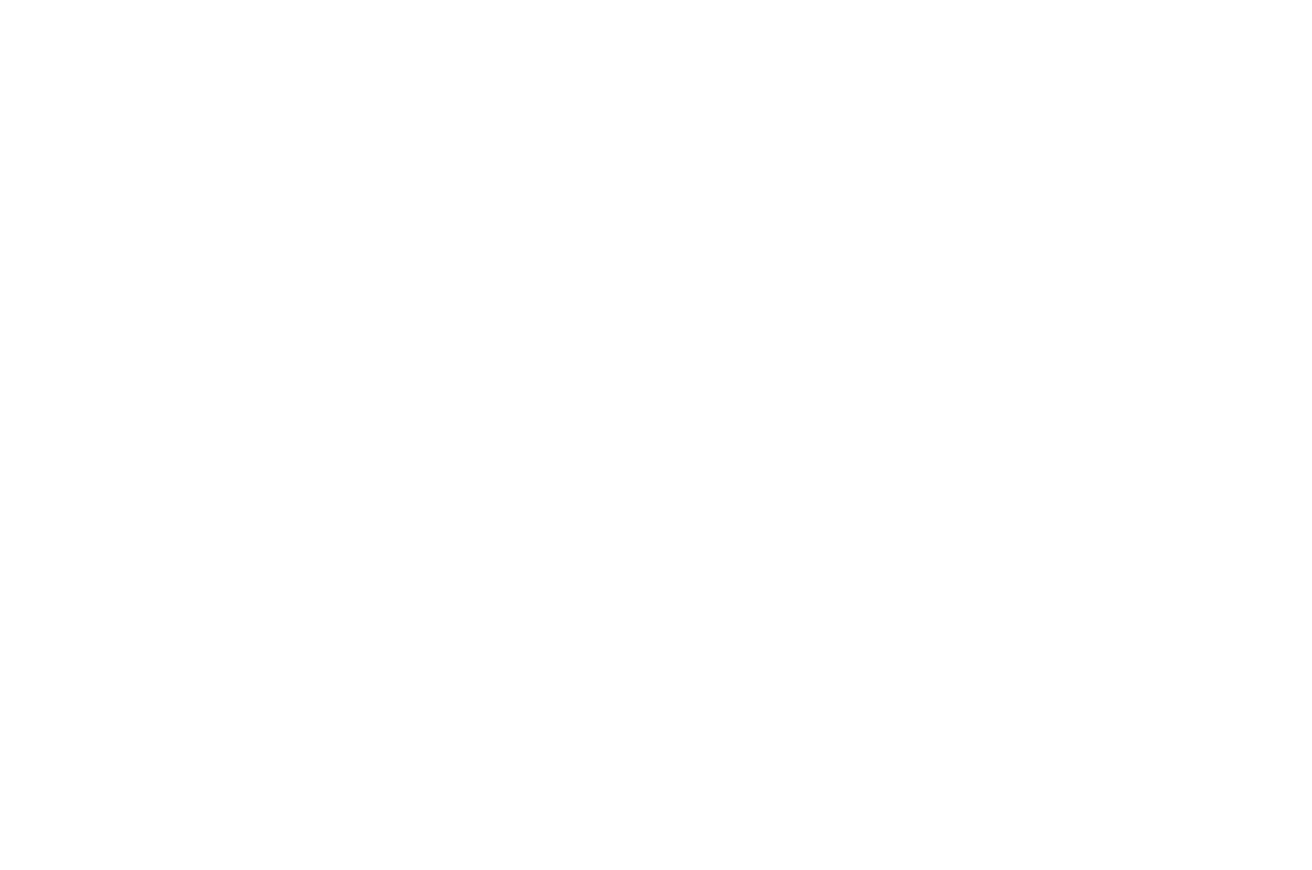
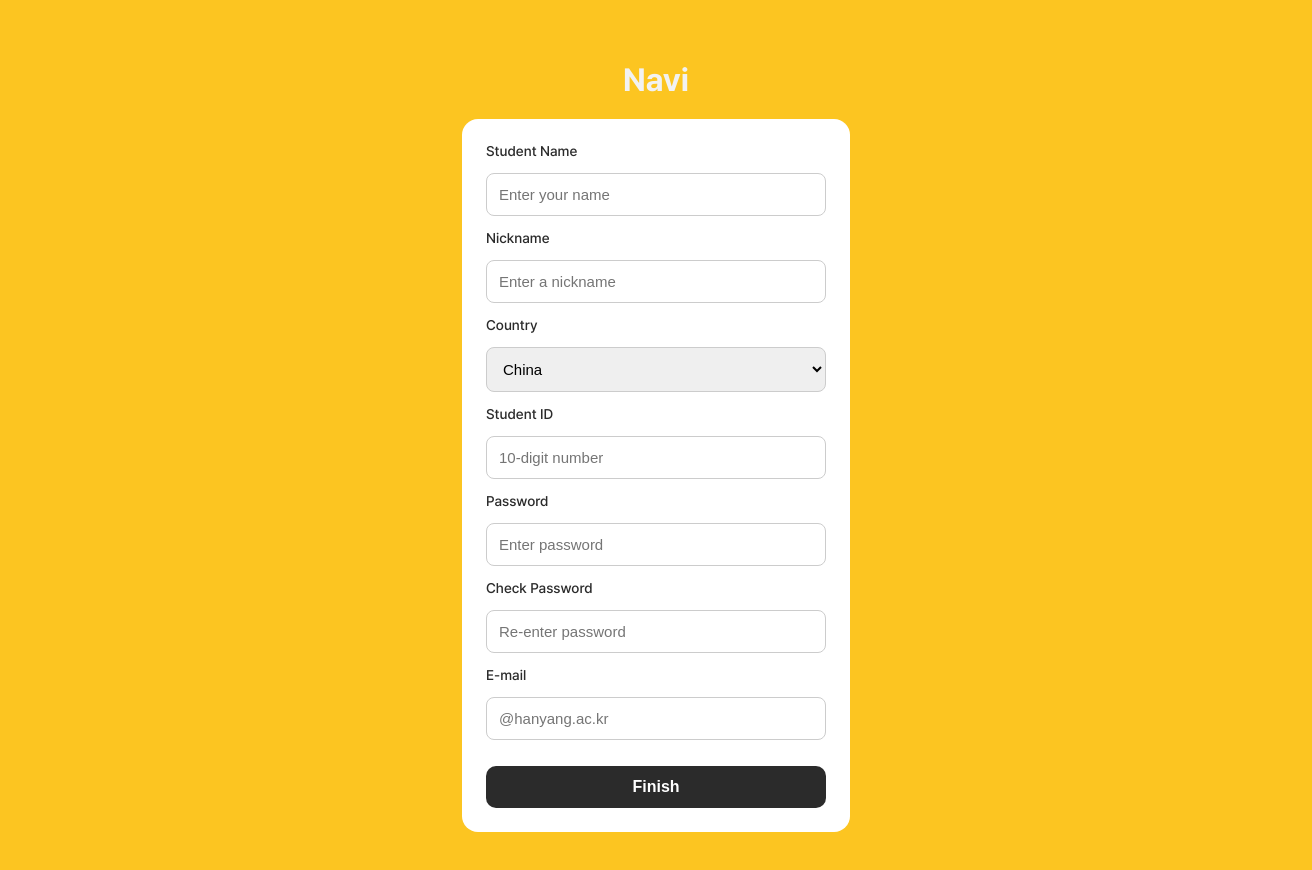
Before and after one commit to Ryu-Jemu/navi-app, a React (Create React App) app: page /signup in a window 1280 px wide. Before the commit this address had no page. Shown: the top 870 px of the page, 1312 px wide, since content can reach past the window. Before the commit the page ends 800 px from the top, so only its background shows below. Built offline with nearby package versions, Linux system fonts and the light colour scheme.

Commit message:
Finish SignUp Page: layout and styles applied

```diff
--- a/src/App.js
+++ b/src/App.js
@@ -2,6 +2,8 @@
 import { BrowserRouter as Router, Routes, Route } from 'react-router-dom';
 import LandingPage from './pages/LandingPage';
 import LoginPage from './pages/LoginPage';
+import SignUpPage from './pages/SignUpPage';
+
 
 function App() {
   return (
@@ -9,6 +11,7 @@
       <Routes>
         <Route path="/" element={<LandingPage />} />
         <Route path="/login" element={<LoginPage />} />
+        <Route path="/signup" element={<SignUpPage />} />
       </Routes>
     </Router>
   );
--- a/src/pages/LoginPage.jsx
+++ b/src/pages/LoginPage.jsx
@@ -1,12 +1,12 @@
 import React from 'react';
 import './LoginPage.css';
+import { Link } from 'react-router-dom';
+
 
 const LoginPage = () => {
   return (
     <div className="login-container">
     <h1 className="login-logo">Navi</h1>
-
-    {/* 박스를 감싸는 wrapper */}
     <div className="login-wrapper">
         <h2 className="login-title">Log-In</h2>
 
@@ -24,9 +24,9 @@
     </div>
 
     <div className="login-links">
-        <a href="#">Find Password</a>
-        <span>|</span>
-        <a href="#">Sign up</a>
+      <a href="#">Find Password</a>
+      <span>|</span>
+      <Link to="/signup">Sign up</Link>
     </div>
     </div>
   );
--- /dev/null
+++ b/src/pages/SignUpPage.css
@@ -0,0 +1,53 @@
+.signup-container {
+    background-color: var(--main-yellow);
+    width: 100vw;
+    min-height: 100vh;
+    font-family: 'Pretendard', sans-serif;
+    display: flex;
+    flex-direction: column;
+    align-items: center;
+    padding: 40px 16px;
+  }
+
+  .signup-logo {
+    font-size: 32px;
+    font-weight: 700;
+    color: var(--white);
+    margin-bottom: 20px;
+  }
+
+  .signup-form {
+    width: 340px;
+    background-color: white;
+    padding: 24px;
+    border-radius: 16px;
+    display: flex;
+    flex-direction: column;
+    gap: 14px;
+  }
+
+  .signup-form label {
+    font-size: 14px;
+    font-weight: 500;
+    color: var(--black);
+  }
+
+  .signup-form input,
+  .signup-form select {
+    padding: 12px;
+    border-radius: 8px;
+    border: 1px solid #ccc;
+    font-size: 15px;
+  }
+
+  .signup-form button {
+    margin-top: 12px;
+    padding: 12px;
+    background-color: var(--black);
+    color: white;
+    border: none;
+    border-radius: 10px;
+    font-size: 16px;
+    font-weight: 600;
+    cursor: pointer;
+  }
--- /dev/null
+++ b/src/pages/SignUpPage.jsx
@@ -0,0 +1,42 @@
+import React from 'react';
+import './SignUpPage.css';
+
+const SignUpPage = () => {
+  return (
+    <div className="signup-container">
+      <h1 className="signup-logo">Navi</h1>
+
+      <form className="signup-form">
+        <label>Student Name</label>
+        <input type="text" placeholder="Enter your name" />
+
+        <label>Nickname</label>
+        <input type="text" placeholder="Enter a nickname" />
+
+        <label>Country</label>
+        <select>
+          <option>China</option>
+          <option>Germany</option>
+          <option>USA</option>
+          <option>Korea</option>
+        </select>
+
+        <label>Student ID</label>
+        <input type="text" placeholder="10-digit number" />
+
+        <label>Password</label>
+        <input type="password" placeholder="Enter password" />
+
+        <label>Check Password</label>
+        <input type="password" placeholder="Re-enter password" />
+
+        <label>E-mail</label>
+        <input type="email" placeholder="@hanyang.ac.kr" />
+
+        <button type="submit">Finish</button>
+      </form>
+    </div>
+  );
+};
+
+export default SignUpPage;
```
